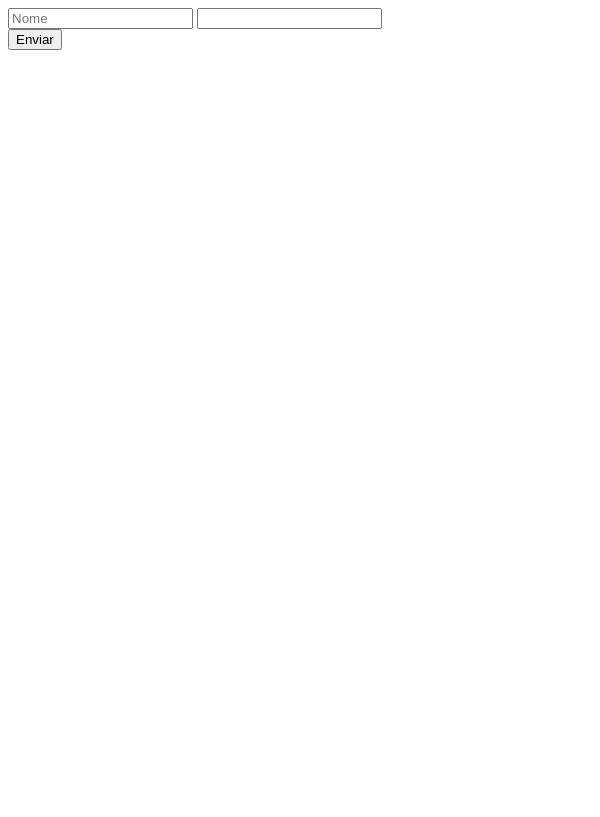
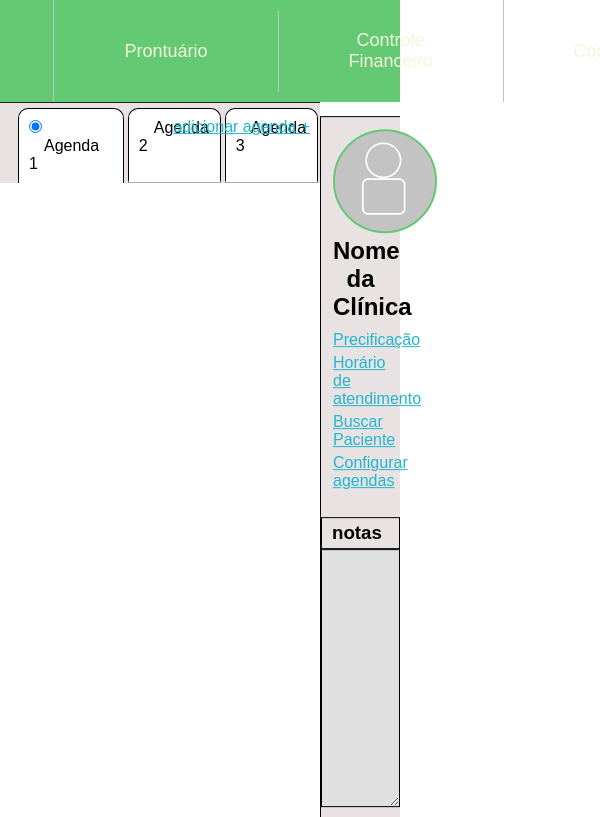
Before and after one commit to ph-bicalho/mais-saude-itabirinha, an Electron app: page src/html/index.html in a window 400 px wide. Shown: the top 817 px of the page, 600 px wide, since content can reach past the window. Drawn offline with Linux system fonts and the light colour scheme.

Commit message:
segundo commit

```diff
--- /dev/null
+++ b/src/css/reset.css
@@ -0,0 +1,8 @@
+*{
+    margin: 0;
+    padding: 0;
+    font-family: Arial, Helvetica, sans-serif;
+}
+a{
+    color: #22b7ce;
+}
--- /dev/null
+++ b/src/css/style.css
@@ -0,0 +1,153 @@
+
+/* ----------------- Header ------------------- */
+
+header{
+    width: 100%;
+    background-color: #63C973;
+
+    display: flex;
+    justify-content: center;
+    align-items: center;
+    box-sizing: border-box;
+}
+
+header button{
+    padding: 30px 70px;
+    background: none;
+    border: none ;
+    color: beige;
+    font-size: 18px;
+}
+header a{
+    border-right: 1px solid rgb(194, 194, 194);
+}
+
+header a:last-child {
+    border: none;
+}
+
+
+/* ------------------Agendas---------------- */
+
+#agendas{
+    width: 80%;
+    display: flex;
+    padding: 5px 0  0  1rem ;
+    background-color: #E9E2E2 ;
+    border-top: 1px solid #242424;
+
+    position: relative;
+    box-sizing: border-box;
+}
+#agendas input{
+   display:none;
+}
+
+#agendas .agenda-header{
+    background-color: white;
+    padding: 10px ;
+    margin: 0 2px;
+    border: 1px solid black;
+    border-radius: 10px 10px 0 0;
+    border-bottom: ridge white ;
+}
+#agendas .agenda-header label{
+    padding: 10px 15px;
+}
+
+#agendas .agenda-header:nth-child(1){
+    border-bottom: none;
+}
+#agendas input:checked{
+    display: inline;
+    background-color: #242424;
+    padding: 20px;
+
+}
+
+
+#adicionar{
+    position: absolute;
+    right: 10px;
+    bottom: 0;
+    top: 0;
+    line-height:47px;
+}
+/* -----------------barra da direita---------------- */
+
+#barra-direita{
+
+    float: right;
+    background-color: #E9E2E2;
+    border: 1px solid black;
+    border-right: 0;
+    width: 20%;
+    height: 100%;
+    display: flex;
+    flex-direction:column;
+    box-sizing: border-box;
+    transform: translateY(-6.9%);
+
+}
+
+.clinica{
+    width: 100%;
+    padding: 12px;
+    box-sizing: border-box;
+}
+.clinica-top{
+    width: 100%;
+    text-align: center;
+
+
+}
+.links{
+    display: flex;
+    flex-direction: column;
+    padding-top: 10px;
+}
+.links a{
+    padding-bottom: 5px;
+    font-family: 14px;
+}
+#foto-perfil{
+    background-color: #b6b6b6;
+    width: 100px;
+    height: 100px;
+    border-radius: 50%;
+    border: 2px solid #63C973;
+    outline: none;
+}
+#foto-perfil img{
+    width:100%;
+    height: 100%;
+    border-radius: 50%;
+}
+.notas{
+    margin-top: 10px;
+
+}
+.notas-top{
+    padding: 4px 10px ;
+    border:1px  solid black;
+}
+textarea{
+    width: 100%;
+    height: 100%;
+    background-color: #e0e0e0;
+    font-family: Arial, Helvetica, sans-serif;
+    font-size: 14px;
+    border:1px  solid black;
+
+    box-sizing: border-box;
+}
+
+
+.footer{
+    text-align: center;
+
+}
+.footer h2{
+    padding-top: 12px ;
+    padding-bottom: 15px;
+}
--- a/src/html/index.html
+++ b/src/html/index.html
@@ -4,13 +4,79 @@
     <meta charset="UTF-8">
     <meta http-equiv="X-UA-Compatible" content="IE=edge">
     <meta name="viewport" content="width=device-width, initial-scale=1.0">
-    <title>Document</title>
+    <title>+ Saúde Itabirinha - Página principal</title>
+    <link rel="stylesheet" href="../css/reset.css">
+    <link rel="stylesheet" href="../css/style.css">
 </head>
 <body>
-    <form action="GET" method="get">
-        <input type="text" name="nome" id="nome" placeholder="Nome">
-        <input type="password" name="senha" id="senha">
-        <button type="submit">Enviar</button>
-    </form>
+    <header>
+        <a target="_blank" href="./agenda.html"><button> <i href="../foto.png"></i> Agenda </button></a>
+        <a target="_blank" href="./cadastro.html"><button>Novo Paciente</button></a>
+        <a target="_blank" href="./prontuário.html"><button>Prontuário</button></a>
+        <a target="_blank" href="./financeiro.html"><button>Controle Financeiro</button></a>
+        <a target="_blank" href="./config.html"><button>Configurações</button></a>
+    </header>
+
+    <section id="agendas">
+        <div class="agenda-header">
+        <input type="radio" name="agenda" class="agenda" id="agenda-1" aria-label="Agenda 1" checked aria-checked="true" aria-selected="true">
+        <label class="agenda" for="agenda-1">Agenda 1 </label>
+        </div>
+        <div class="agenda-header">
+        <input type="radio" class="agenda" name="agenda" id="agenda-2">
+        <label for="agenda-2" class="agenda">Agenda 2</label>
+        </div>
+        <div class="agenda-header">
+        <input type="radio" class="agenda" name="agenda" id="agenda-3">
+        <label for="agenda-3" class="agenda">Agenda 3</label>
+        </div>
+        <div id="adicionar">
+            <a href="#">adicionar agenda  +</a>
+        </div>
+    </section>
+
+    <section id="barra-direita">
+        <div class="clinica">
+            <div class="clinica-top">
+                <img src="../images/placeholder.png" alt="" id="foto-perfil">
+                <h2>Nome da Clínica</h2>
+            </div>
+            <div class="links">
+                <a href="#">Precificação</a>
+                <a href="#">Horário de atendimento</a>
+                <a href="#">Buscar Paciente</a>
+                <a href="#">Configurar agendas</a>
+            </div>
+        </div>
+
+        <div class="notas">
+            <div class="notas-top">
+                <h3>notas</h3>
+            </div>
+            <div class="notas-corpo">
+                <textarea name="notas" id="textarea" cols="30" rows="16"></textarea>
+            </div>
+        </div>
+
+        <div class="footer">
+        <h2>+ Saúde Itabirinha</h2>
+        <p>Itabirinha/MG  |  35280-000</p>
+
+        <br>
+        <p>Todos os direitos reservados</p>
+        <img src="" alt="Pedro Bicalho">
+        </div>
+    </section>
+
+
+
+
+    <section id="agenda-dia">
+
+        <img src="../images/layout-teste-saude.png" alt="layout-teste-saude">
+
+        <div id="calendar"></div>
+      </div>
+    </section>
 </body>
 </html>
```
Also changed, not shown: main.js (+1 -7 lines), src/html/agenda.html (added, +12 -0 lines), src/html/cadastro.html (added, +12 -0 lines), src/html/config.html (added, +12 -0 lines), src/html/financeiro.html (added, +12 -0 lines), src/html/login.html (+22 -4 lines), src/html/prontuário.html (added, +12 -0 lines), src/images/layout-teste-saude.png (added), src/images/placeholder.png (added).
